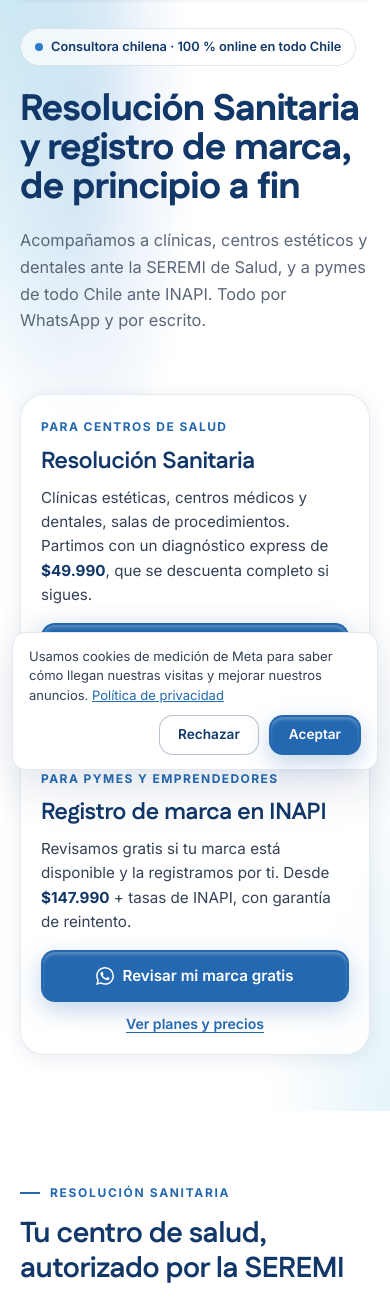
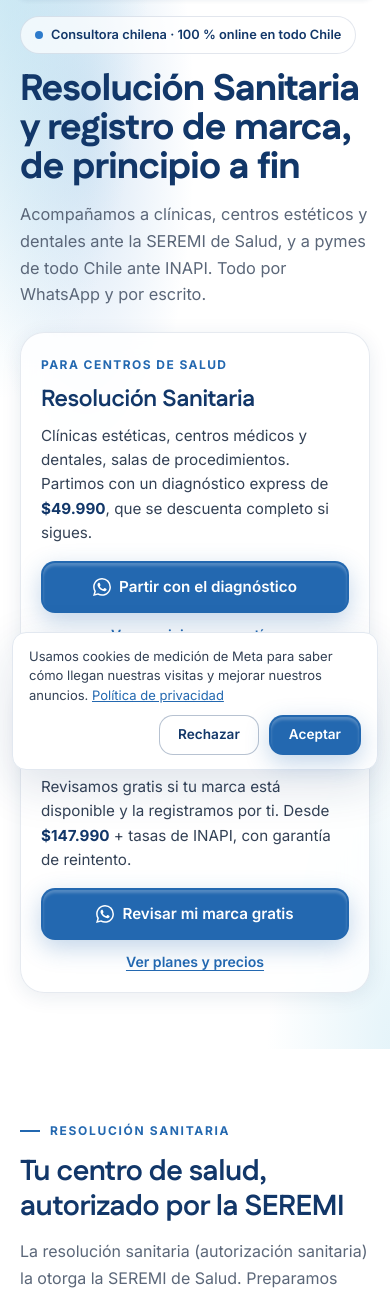
Before and after one commit to salvadoramirez400-maker/landing-consultora, a Flask app: page / in a window 390 px wide. Shown: the part 62-1359 px from the top of the page. Run offline with Flask 3, Linux system fonts and the light colour scheme; some libraries are stand-ins or nearby versions.

Commit message:
Móvil: el primer botón de WhatsApp queda a la vista con el aviso de cookies
En 390x844 el botón «Partir con el diagnóstico» quedaba bajo el aviso de
cookies en la primera visita. Se compacta el espaciado del héroe en
pantallas chicas (~60 px) y queda entero en el primer pantallazo.

Co-Authored-By: Claude Opus 5.5 <noreply@anthropic.com>

```diff
--- a/static/style.css
+++ b/static/style.css
@@ -420,6 +420,10 @@ a:focus-visible, button:focus-visible, summary:focus-visible, input:focus-visibl
 
 @media (max-width: 560px) {
   .hero-confianza { display: none; }  /* en móvil, el primer botón sube; las garantías están más abajo */
+  .hero { gap: 24px; padding-top: calc(var(--nav-alto) + 28px); }
+  .hero-badge { margin-bottom: 16px; }
+  .hero-title { margin-bottom: 14px; }
+  .hero-sub { margin-bottom: 0; }
   .pasos { grid-template-columns: 1fr; }
   .puerta { padding: 22px 20px 18px; }
   .seccion-cta .btn, .puerta .btn { width: 100%; }
```
